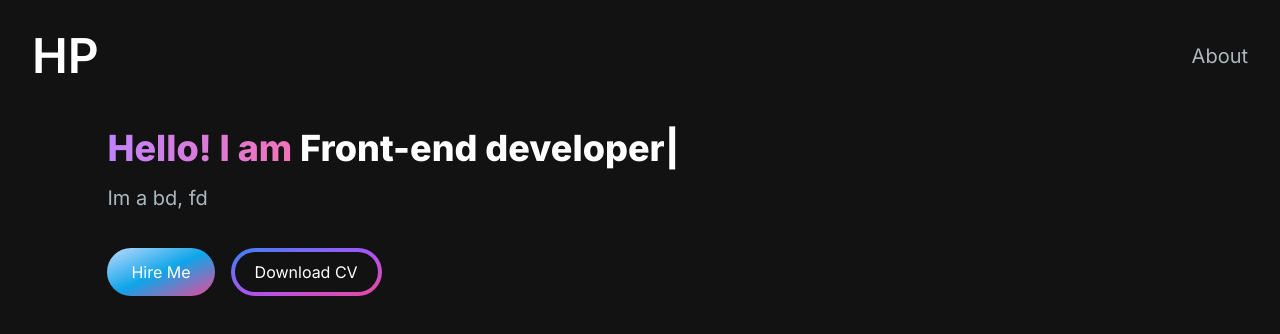
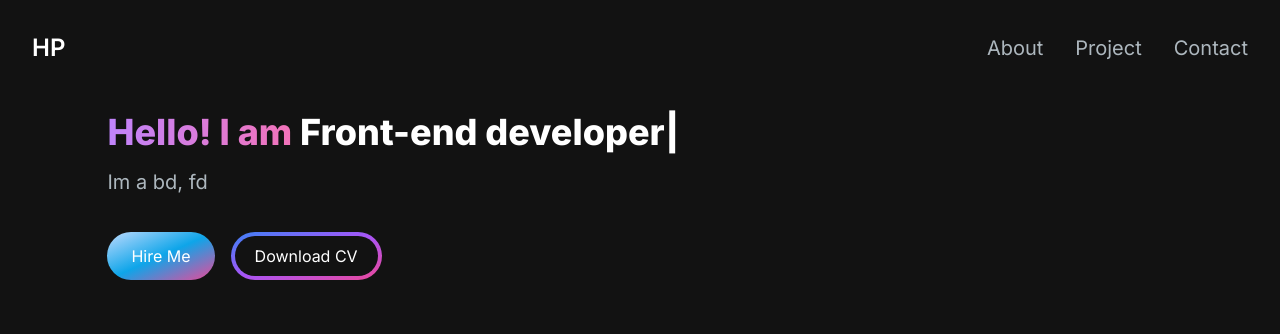
Before and after one commit to Hari-Bombon/portfolio, a Next.js app: page / in a window 1280 px wide. Shown: the top 334 px of the page. Built offline with nearby package versions, Linux system fonts and the light colour scheme.

Commit message:
Added the navlinks

```diff
--- a/app/components/NavLink.jsx
+++ b/app/components/NavLink.jsx
@@ -7,3 +7,5 @@
       </Link>
     );
 };
+
+export default NavLink;
--- a/app/components/Navbar.jsx
+++ b/app/components/Navbar.jsx
@@ -1,20 +1,37 @@
 import React from 'react'
 import Link from 'next/link'
+import NavLink from './NavLink';
 
+const navLinks = [
+  {
+    title:"About",
+    path:"#about",
+  },
+  {
+    title:"Project",
+    path:"#project",
+  },
+  {
+    title:"Contact",
+    path: "#contact"
+  }
+]
 const Navbar = () => {
   return (
     <nav><div>
         <div className='flex flex-wrap items-center justify-between mx-auto p-8'>
-            <Link href={'/'} className="text-5xl text-white font-semibold">
+            <Link href={'/'} className="text-2xl text-white font-semibold">
                 HP
                 </Link>
                 <div className='menu-hidden md:block md:w-auto' id='navbar'>
-                  <ul>
-                    <li>
-                      <Link href={"#about"} className='block py-2 pl-3 pr-4 text-[#ADB7BE] sm:text-xl rounded md:p-0 hover:text-white'>
-                        About
-                      </Link>
-                    </li>
+                  <ul className='flex p-4 md:p-0 md:flex-row md:space-x-8 mt-0'>
+                    {
+                      navLinks.map((link , index) => (
+                        <li key ={index}>
+                          <NavLink href={link.path} title={link.title}/>
+                        </li>
+                      ))
+                    }
                   </ul>
 
         </div>
```
